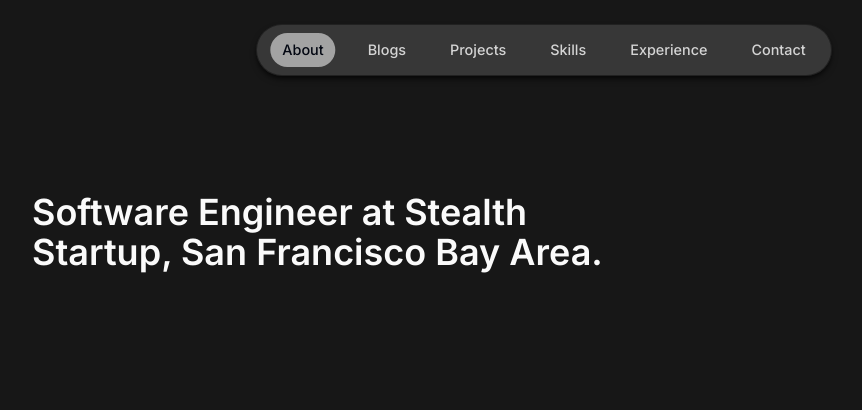
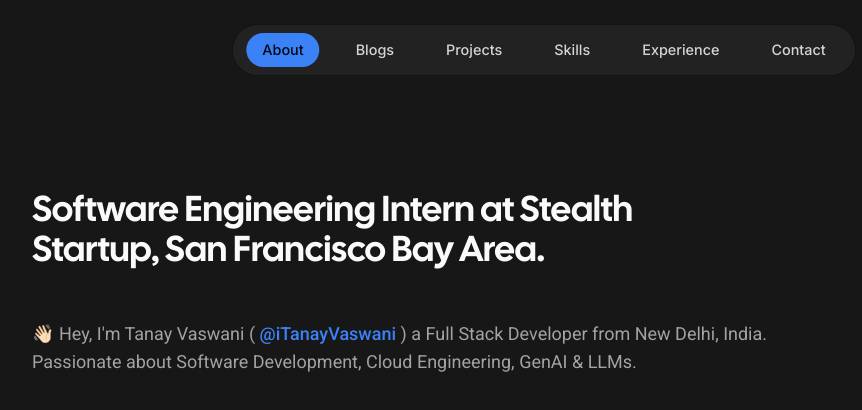
Before and after one commit to srijanbahal/Portfolio, a Next.js app: page / in a window 1280 px wide. Shown: the top 410 px of the page, without its empty margins (96-958 px from the left). Built offline with nearby package versions, Linux system fonts and the light colour scheme.

Commit message:
fix: Navbar

```diff
--- a/components/hero/hero-section.tsx
+++ b/components/hero/hero-section.tsx
@@ -1,11 +1,41 @@
+import { cn } from "@/lib/utils";
+import { Poppins, Roboto } from "next/font/google";
+import localFont from "next/font/local";
+
+const headingFont = localFont({
+  src: "../../public/fonts/font.woff2",
+});
+
+const poppins = Roboto({
+  weight: ["100", "300", "400", "500", "700", "900"],
+  subsets: ["latin"],
+});
+
 const HeroSection = () => {
-    return (
-        <div className="flex flex-col mx-4 md:max-w-screen-lg md:mx-auto">
-            <h1 className="text-2xl md:text-4xl font-semibold md:max-w-screen-sm">
-                Software Engineer at Stealth Startup, San Francisco Bay Area.
-            </h1>
-        </div>
-     );
-}
+  return (
+    <div className="flex flex-col mx-4 md:max-w-screen-lg md:mx-auto">
+      <h1
+        className={cn(
+          "text-2xl md:text-4xl font-semibold md:max-w-screen-sm mb-6 md:mb-12",
+          headingFont.className
+        )}
+      >
+        Software Engineering Intern at Stealth Startup, San Francisco Bay Area.
+      </h1>
+
+      <p
+        className={cn(
+          "text-lg text-neutral-400 md:max-w-screen-md",
+          poppins.className
+        )}
+      >
+        👋🏻 Hey, I&apos;m Tanay Vaswani (
+        <span className="text-blue-500 font-medium"> @iTanayVaswani </span>) a
+        Full Stack Developer from New Delhi, India. Passionate about Software
+        Development, Cloud Engineering, GenAI & LLMs.
+      </p>
+    </div>
+  );
+};
 
 export default HeroSection;
--- a/components/navbar/nav-items.ts
+++ b/components/navbar/nav-items.ts
@@ -1,7 +1,7 @@
 export const navItems = [
   {
     name: "About",
-    hash: "#about",
+    hash: "/",
   },
   {
     name: "Blogs",
--- a/components/navbar/navbar.tsx
+++ b/components/navbar/navbar.tsx
@@ -11,11 +11,7 @@ export default function Navbar() {
 
   return (
     <header className="z-[999] relative">
-      <motion.div
-        className="fixed top-0 left-1/2 -translate-x-1/2 h-[4.5rem] w-full rounded-none border border-black border-opacity-40 bg-neutral-700 bg-opacity-80 shadow-md shadow-black/60 backdrop-blur-[0.5rem] sm:top-6 sm:h-[3.25rem] sm:w-[36rem] sm:rounded-full"
-        initial={{ y: -100, x: "-50%", opacity: 0 }}
-        animate={{ y: 0, x: "-50%", opacity: 1 }}
-      ></motion.div>
+      <motion.div className="fixed top-0 left-1/2 -translate-x-1/2 h-[4.5rem] w-full rounded-none border border-black border-opacity-40 bg-neutral-800 bg-opacity-80 backdrop-blur-[0.5rem] sm:top-6 sm:h-[3.25rem] sm:w-[39rem] sm:rounded-full"></motion.div>
 
       <nav className="flex fixed top-[0.15rem] left-1/2 h-12 -translate-x-1/2 py-2 sm:top-[1.7rem] sm:h-[initial] sm:py-0">
         <ul className="flex w-[22rem] flex-wrap items-center justify-center gap-y-1 text-[0.9rem] font-medium text-neutral-300 sm:w-[initial] sm:flex-nowrap sm:gap-5">
@@ -23,12 +19,10 @@ export default function Navbar() {
             <motion.li
               className="h-3/4 flex items-center justify-center relative"
               key={link.hash}
-              initial={{ y: -100, opacity: 0 }}
-              animate={{ y: 0, opacity: 1 }}
             >
               <Link
                 className={cn(
-                  "flex w-full items-center justify-center px-3 py-3 hover:z-10 hover:text-neutral-100 transition",
+                  "flex w-full items-center justify-center px-4 py-3 hover:z-10 hover:text-blue-200 transition",
                   {
                     "text-gray-950": activeSection === link.name,
                   }
@@ -38,7 +32,7 @@ export default function Navbar() {
               >
                 {link.name === activeSection && (
                   <motion.span
-                    className="bg-neutral-400 rounded-full absolute inset-0 -z-10"
+                    className="bg-blue-500 rounded-full absolute inset-0 -z-10"
                     layoutId="activeSection"
                     transition={{
                       type: "spring",
```
Also changed, not shown: public/fonts/font.woff2 (added).
